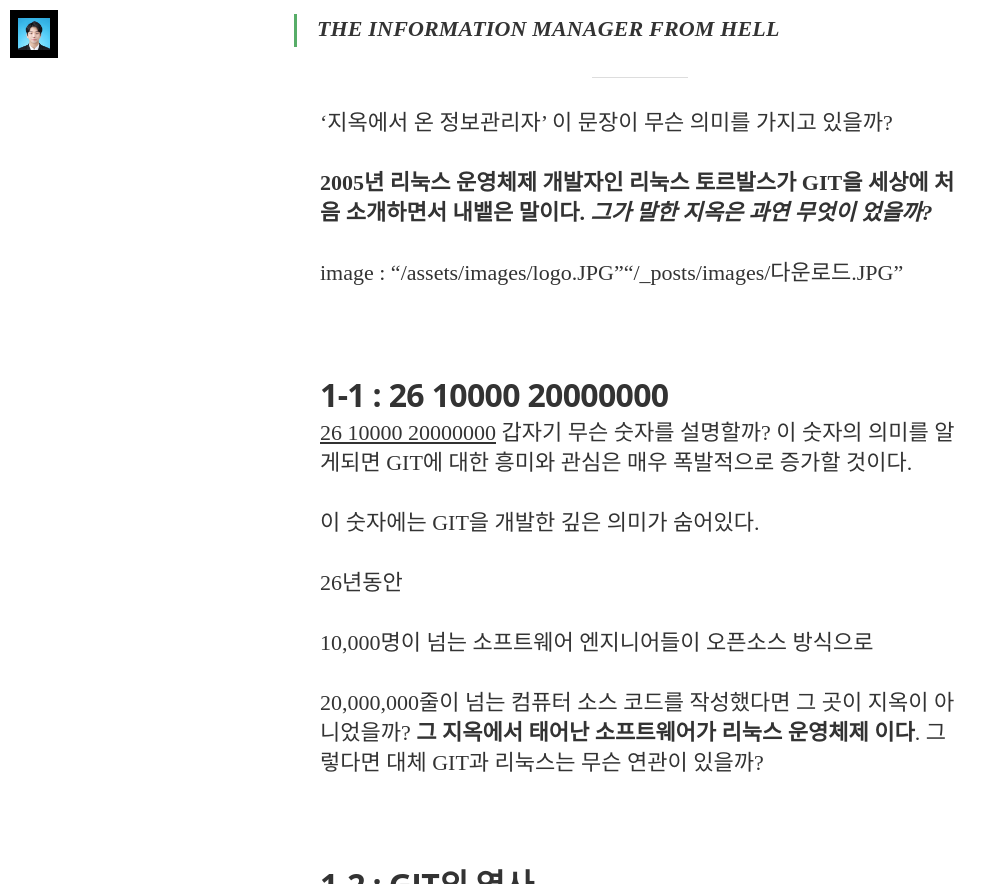
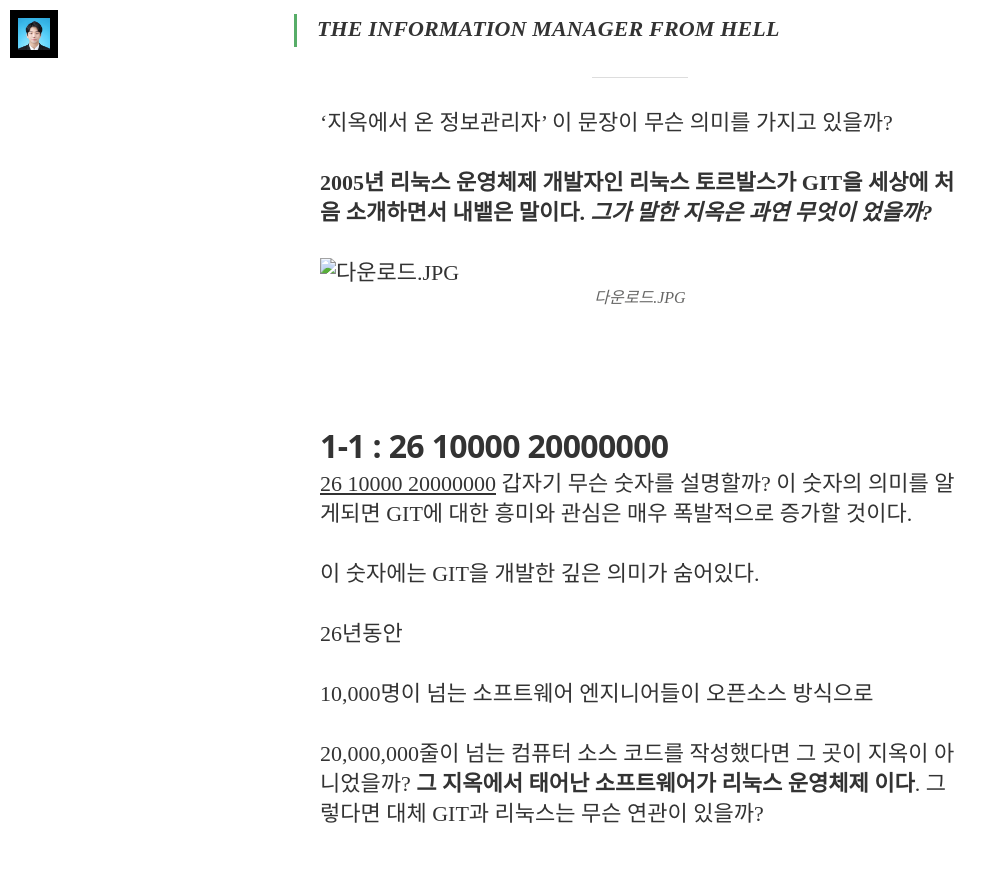
Before and after one commit to JAEHYUNNAM7430/jaehyunnam7430.github.io, a Jekyll site: the page built from _posts/2020-11-22-GIT이란.md, in a window 1280 px wide and 900 px high, scrolled down 415 px, cut to the strip 0-884 px from the top of the window. Shown: the whole strip, without its empty margins (0-1007 px from the left). Built offline with Jekyll 4.4.1, drawn with Linux system fonts in a browser that asks for light colours; nearby versions of some CDN libraries; some web fonts are replaced; our own code applies the rules of GitHub Pages for plain Markdown files.

Commit message:
imagetest1

```diff
--- a/_posts/2020-11-22-GIT이란.md
+++ b/_posts/2020-11-22-GIT이란.md
@@ -12,7 +12,8 @@
 
 **2005년 리눅스 운영체제 개발자인 리눅스 토르발스가 GIT을 세상에 처음 소개하면서 내뱉은 말이다.  *그가 말한 지옥은 과연 무엇이 었을까?***
 
-image : "/assets/images/logo.JPG""/_posts/images/다운로드.JPG"
+![다운로드.JPG](./assets/images/logo.JPG""/_posts/images/다운로드.JPG)
+
 
 ## 1-1 : 26 10000 20000000
 
```
